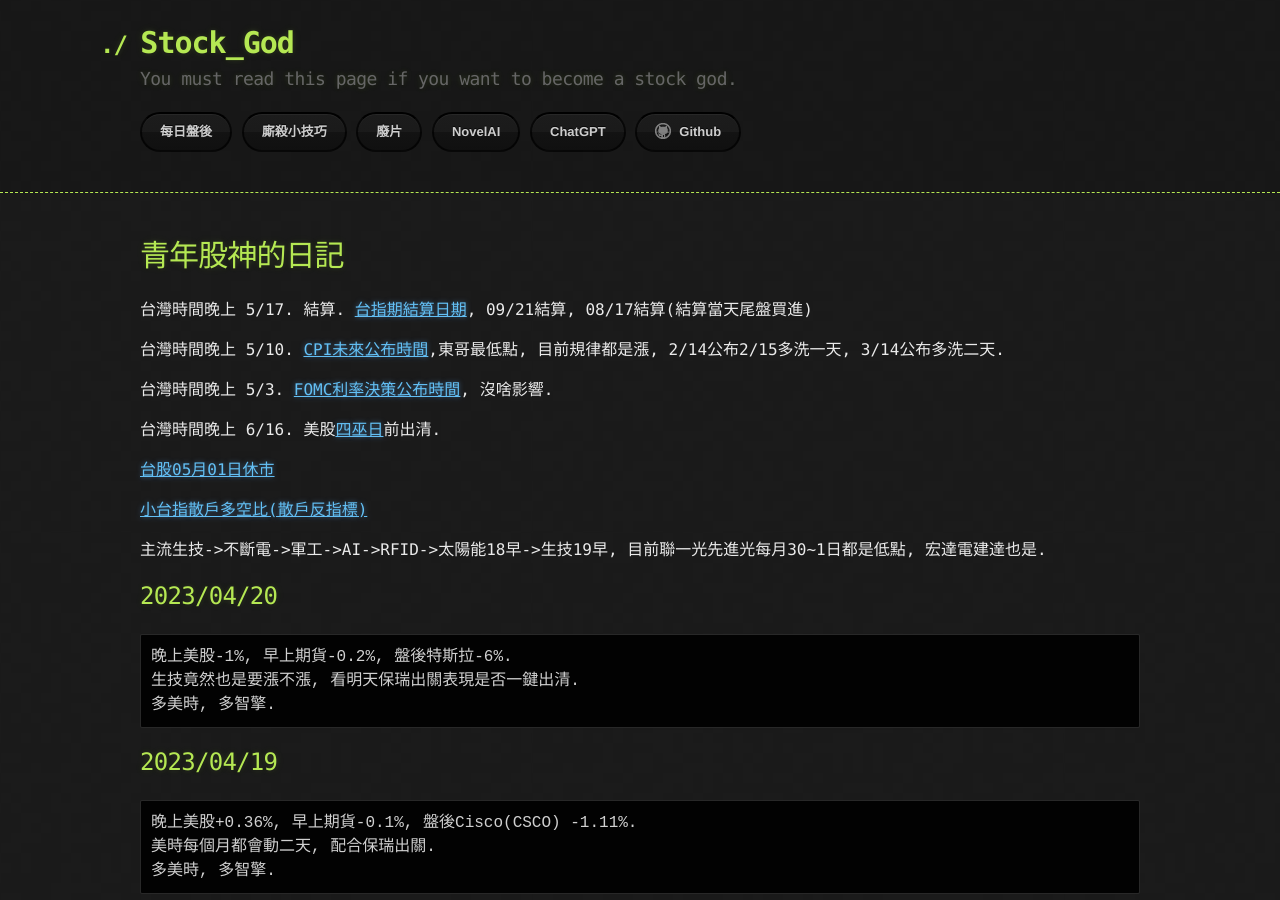
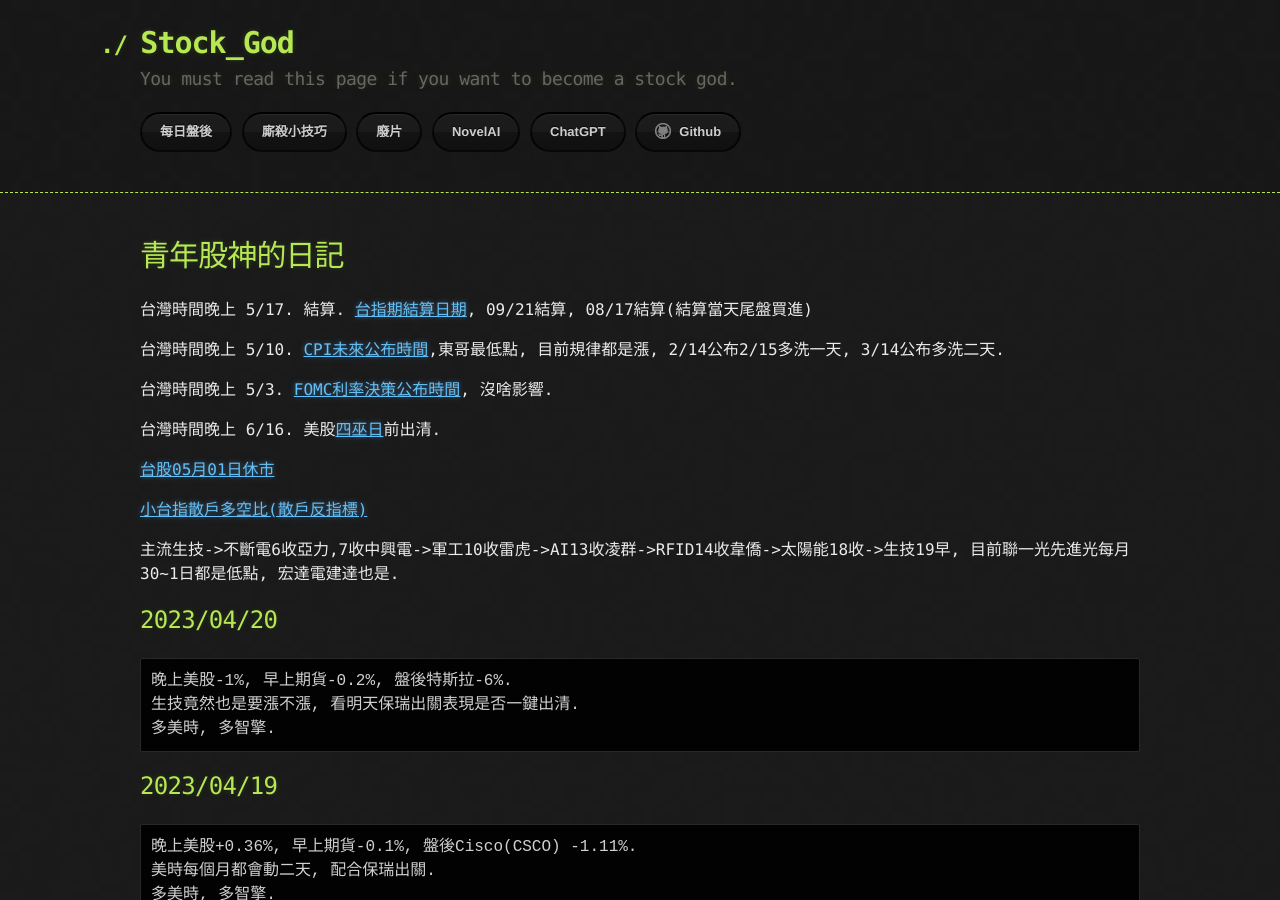
Before and after one commit to lepg5487/Stock_God, a Jekyll site: the page built from index.md, in a window 1280 px wide and 900 px high. Built offline with Jekyll 4.4.1, drawn with Linux system fonts in a browser that asks for light colours; our own code applies the rules of GitHub Pages for plain Markdown files.

Commit message:
Update index.md

````diff
--- a/index.md
+++ b/index.md
@@ -16,7 +16,7 @@ layout: testlayouts
 
 [小台指散戶多空比(散戶反指標)](https://www.macromicro.me/charts/20069/tw-mtx-long-to-short-ratio-of-individual-player)
 
-主流生技->不斷電->軍工->AI->RFID->太陽能18早->生技19早, 目前聯一光先進光每月30~1日都是低點, 宏達電建達也是.
+主流生技->不斷電6收亞力,7收中興電->軍工10收雷虎->AI13收凌群->RFID14收韋僑->太陽能18收->生技19早, 目前聯一光先進光每月30~1日都是低點, 宏達電建達也是.
 
 ## 2023/04/20
 ```
````
